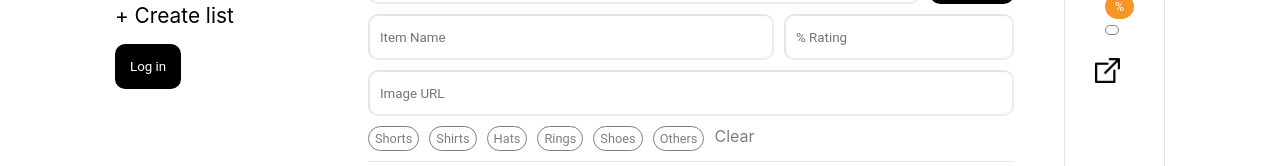
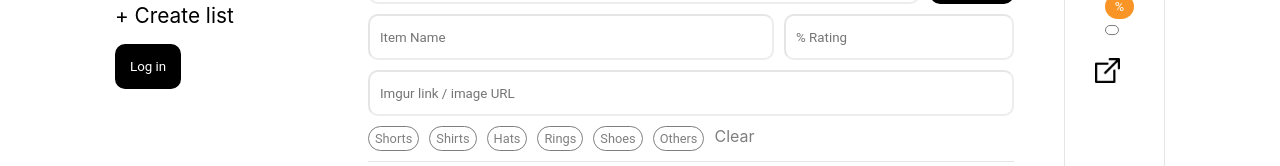
Before and after one commit to stuart2971/repshare, a React (Create React App) app: page / in a window 1280 px wide. Shown: the part 141-307 px from the top of the page. Built offline with nearby package versions, Linux system fonts and the light colour scheme.

Commit message:
added web scraping

```diff
--- a/src/components/AddListing.js
+++ b/src/components/AddListing.js
@@ -74,7 +74,7 @@ export default function AddListing({ id, addToListings }) {
             <div className="row">
                 <input
                     className="image_input"
-                    placeholder="Image URL"
+                    placeholder="Imgur link / image URL"
                     onChange={(e) => setItemImage(e.target.value)}
                 />
             </div>
--- a/src/components/Main.js
+++ b/src/components/Main.js
@@ -31,10 +31,11 @@ export default function Main() {
         // If listings has not been fetched before, fetches it and saves it to savedListings
         if (!savedListings[selectedHaul._id]) {
             const data = await getListings(selectedHaul._id);
-            setSavedListings({
-                ...savedListings,
-                [selectedHaul._id]: data.listings,
-            });
+            if (data)
+                setSavedListings({
+                    ...savedListings,
+                    [selectedHaul._id]: data.listings,
+                });
         }
     }, [selectedHaul]);
 
--- a/src/components/Preview.js
+++ b/src/components/Preview.js
@@ -3,13 +3,14 @@ import Tag from "./MiniComponents/Tag";
 import seePageIcon from "../icons/see_page.png";
 
 export default function Preview({ selectedListing }) {
-    console.log(selectedListing);
     return (
         <div className="preview">
             <img
                 src={selectedListing.imageURL}
                 alt="preview"
                 className="preview_image"
+                autoPlay
+                muted
             />
             <div className="preview_data">
                 <div className="preview_header">
```
Also changed, not shown: src/icons/O1CN019iZYCQ1cJgaILkPHa_!!2206661923580.jpg_50x50.jpg_.webp (added).
